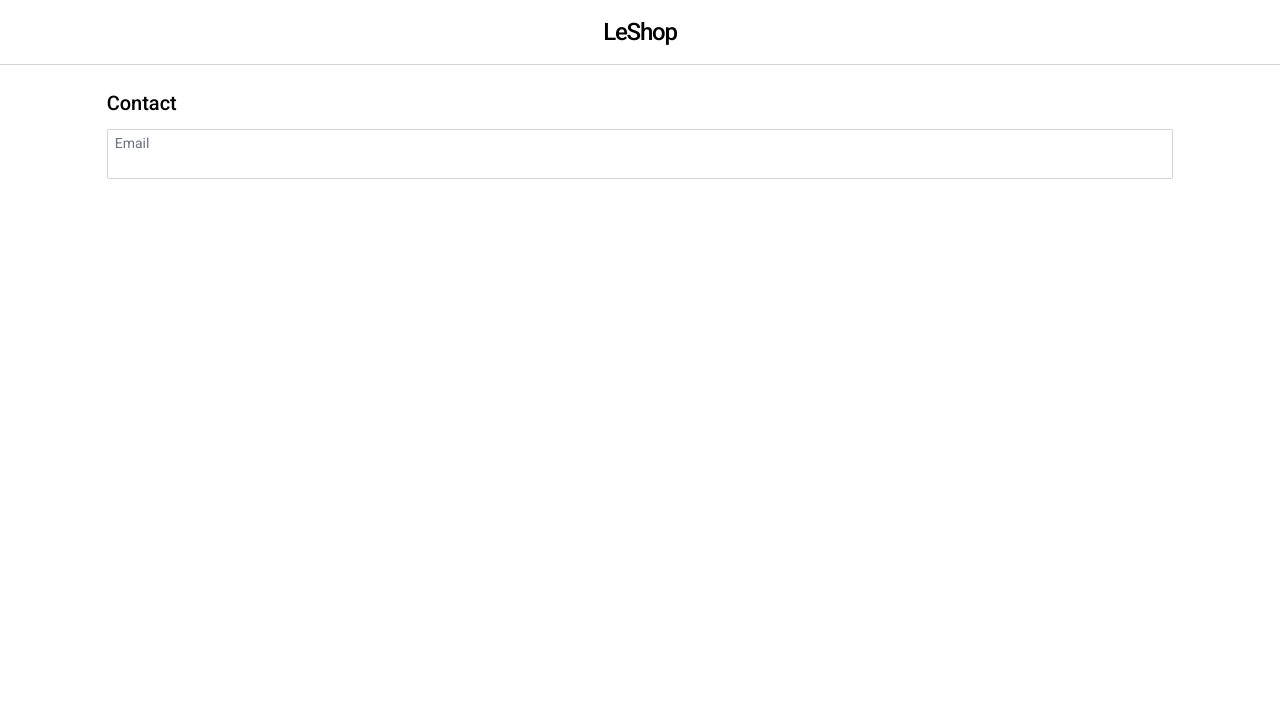
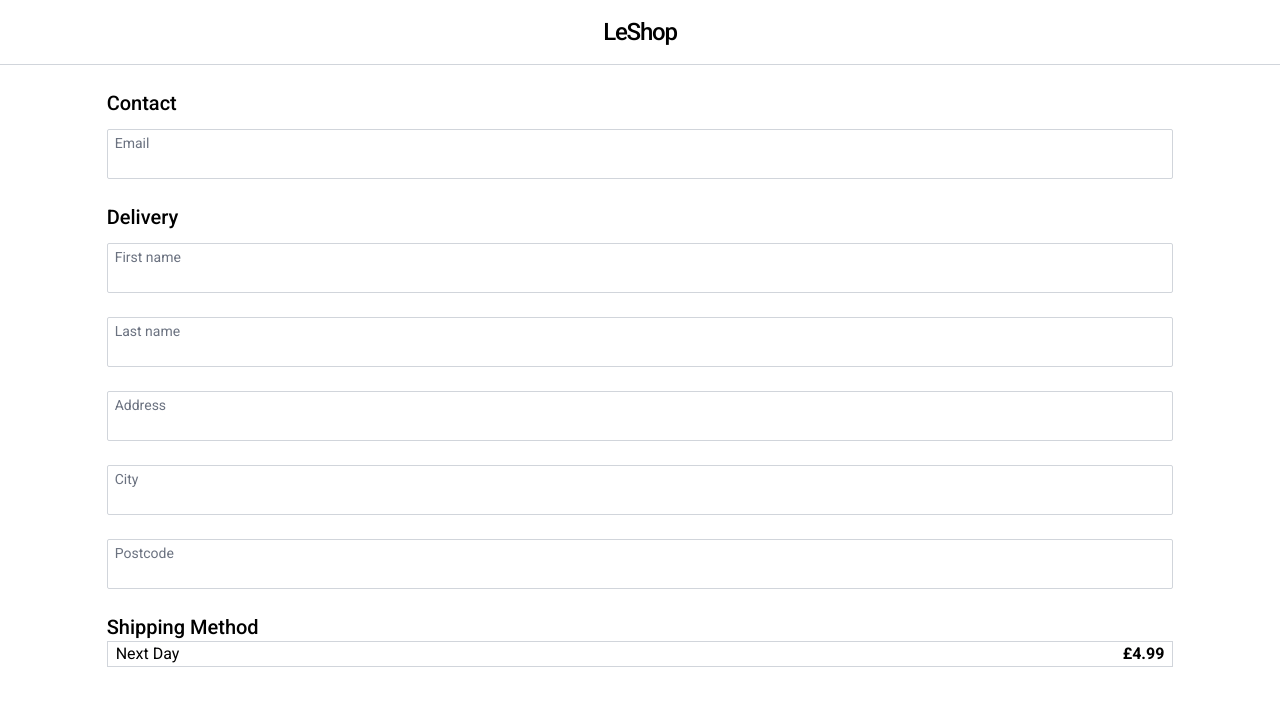
Before and after one commit to nadrojb/ecom-store-react-typescript, a React (Vite) app: page /checkout in a window 1280 px wide. Shown: the top 706 px of the page. Built offline with nearby package versions, Linux system fonts and the light colour scheme.

Commit message:
working on the styling for checkout form

```diff
--- a/src/Pages/Checkout/index.tsx
+++ b/src/Pages/Checkout/index.tsx
@@ -1,26 +1,112 @@
-function Checkout () {
+function Checkout() {
   return (
     <>
       <div className="py-4 border-b border-gray-300">
- <h1 className="text-2xl text-center spacing font-medium tracking-tighter">LeShop</h1>
+        <h1 className="text-2xl text-center spacing font-medium tracking-tighter">
+          LeShop
+        </h1>
       </div>
- <section className="w-full">
+      <section className="w-full mb-20">
         <div className="pt-6">
           <form action="" className="w-10/12 mx-auto">
             <div>
-        <h2 className="text-xl font-medium" htmlFor="">Contact</h2>
-        <input className="w-full border border-gray-300 rounded-sm pt-5 pb-1 px-2 mt-3" type="text" />
-        <label className="relative -top-12 left-2 text-sm text-gray-500" htmlFor="">Email</label>
+              <h2 className="text-xl font-medium" htmlFor="">
+                Contact
+              </h2>
+              <input
+                className="w-full border border-gray-300 rounded-sm pt-5 pb-1 px-2 mt-3"
+                type="text"
+              />
+              <label
+                className="relative -top-12 left-2 text-sm text-gray-500"
+                htmlFor=""
+              >
+                Email
+              </label>
+            </div>
+            <div>
+              <h2 className="text-xl font-medium" htmlFor="">
+                Delivery
+              </h2>
+
+              <input
+                className="w-full border border-gray-300 rounded-sm pt-5 pb-1 px-2 mt-3"
+                type="text"
+              />
+              <label
+                className="relative -top-12 left-2 text-sm text-gray-500"
+                htmlFor=""
+              >
+                First name
+              </label>
+            </div>
+            <div>
+              <input
+                className="w-full border border-gray-300 rounded-sm pt-5 pb-1 px-2 "
+                type="text"
+              />
+              <label
+                className="relative -top-12 left-2 text-sm text-gray-500"
+                htmlFor=""
+              >
+                Last name
+              </label>
+            </div>
+            <div>
+              <input
+                className="w-full border border-gray-300 rounded-sm pt-5 pb-1 px-2 "
+                type="text"
+              />
+              <label
+                className="relative -top-12 left-2 text-sm text-gray-500"
+                htmlFor=""
+              >
+                Address
+              </label>
+            </div>
+            <div>
+              <input
+                className="w-full border border-gray-300 rounded-sm pt-5 pb-1 px-2 "
+                type="text"
+              />
+              <label
+                className="relative -top-12 left-2 text-sm text-gray-500"
+                htmlFor=""
+              >
+                City
+              </label>
+            </div>
+            <div>
+              <input
+                className="w-full border border-gray-300 rounded-sm pt-5 pb-1 px-2 "
+                type="text"
+              />
+              <label
+                className="relative -top-12 left-2 text-sm text-gray-500"
+                htmlFor=""
+              >
+                Postcode
+              </label>
+            </div>
+            <div>
+            <h2 className="text-xl font-medium" htmlFor="">
+                Shipping Method
+              </h2>
+              <div className="flex justify-between items-center border border-gray-300 px-2">
+                <h4>
+                    Next Day
+                </h4>
+                <h4 className="font-semibold">
+                    £4.99
+                </h4>
+              </div>
             </div>
           </form>
         </div>
-    <div className="">
-
-    </div>
+        <div className=""></div>
       </section>
     </>
-)
+  );
 }
 
-
 export default Checkout;
```
Lines whose indentation alone changed are shown as unchanged.
